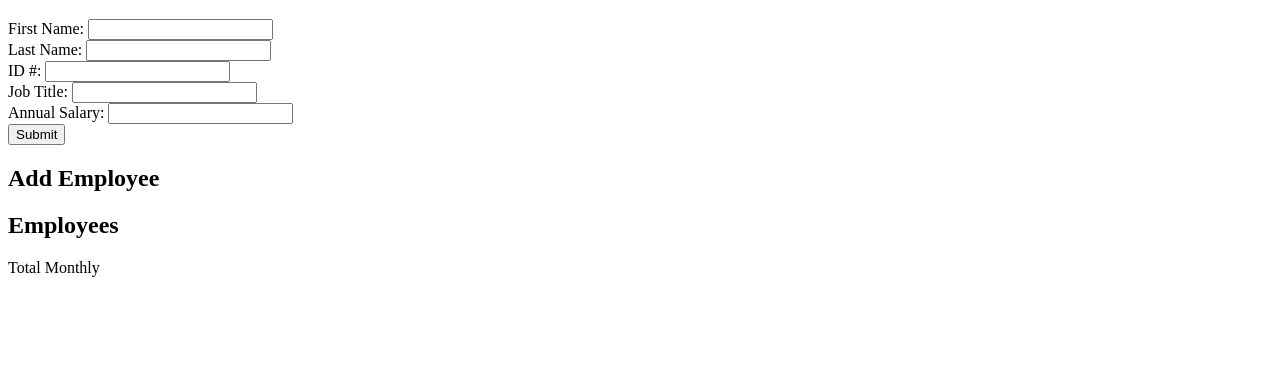
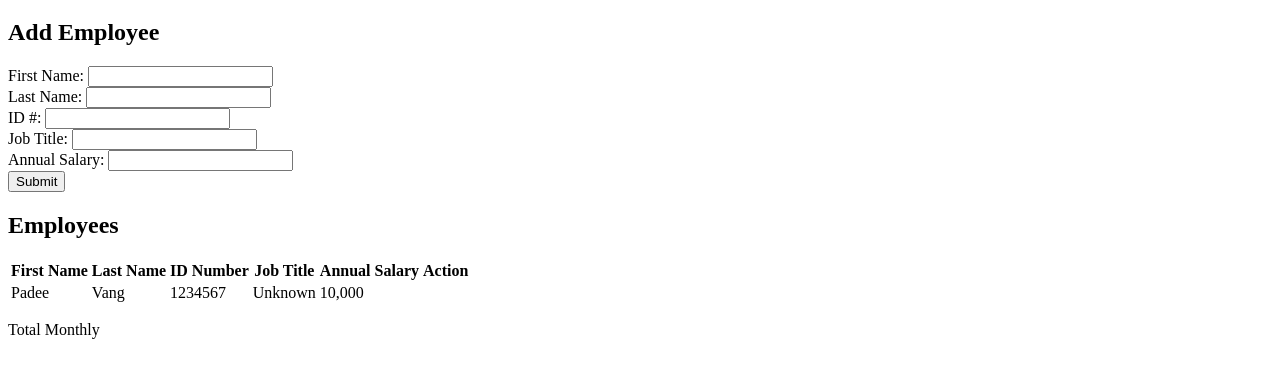
Before and after one commit to vang1100/weekend-salary-calculator, a website: page index.html in a window 1280 px wide. Shown: the part 61-436 px from the top of the page. Drawn offline with Linux system fonts and the light colour scheme.

Commit message:
testing first name input

```diff
--- /dev/null
+++ b/client.js
@@ -0,0 +1,16 @@
+console.log('hello world');
+
+function submitForm(event){
+    console.log('submit');
+    event.preventDefault();
+    let employeeTable = document.querySelector('#peopleData');
+    let firstNameVal = document.querySelector('#firstName').value;
+    console.log(firstName);
+
+    employeeTable.innerHTML += `
+    <tr>
+        <td>${firstNameVal}<td>
+        <td><button onClick="deleteRemove(event)" class="remove-button">Remove</button></td>
+    </tr>
+    `
+}
--- a/index.html
+++ b/index.html
@@ -13,26 +13,61 @@
   </header>
 
   <main>
-
+    <div id="content">
+    <h2>Add Employee</h2>
     <form class="salary-form" onSubmit="submitForm(event)">
-      First Name: <input data-testid="firstNameInput" type="text" /><br />
-      Last Name: <input data-testid="lastNameInput" type="text" /><br />
-      ID #: <input data-testid="idInput" type="number" /><br />
-      Job Title: <input data-testid="titleInput" type="text" /><br />
-      Annual Salary: <input data-testid="annualSalaryInput" type="number" /><br />
+      First Name: <input id="firstName" data-testid="firstNameInput" type="text" />
+      <br />
+      Last Name: <input data-testid="lastNameInput" type="text" />
+      <br />
+      ID #: <input data-testid="idInput" type="number" />
+      <br />
+      Job Title: <input data-testid="titleInput" type="text" />
+      <br />
+      Annual Salary: <input data-testid="annualSalaryInput" type="number" />
+      <br />
 
     <button data-testid="submitButton">Submit</button>
 
   </form>
 
-    <h2>Add Employee</h2>
+    <table id="employees">
     <h2>Employees</h2>
+     <!-- Table heading displays the descriptions -->
+     <thead>
+      <tr>
+          <th>First Name</th>
+          <th>Last Name</th>
+          <th>ID Number</th>
+          <th>Job Title</th>
+          <th>Annual Salary</th>
+          <th>Action</th>
+      </tr>
+  </thead>
+  <tbody id="peopleData">
+      <tr>
+          <td>Padee</td>
+          <td>Vang</td>
+          <td>1234567</td>
+          <td>Unknown</td>
+          <td>10,000</td>
+
+
+      </div></td>
+      </tr>
+
+      <!-- innerHTML -->
+  </tbody>
+</table>
+
+
   </main>
 
   <footer>
     <p>Total Monthly</p>
   </footer>
-
+  <script src="client.js"></script>
+</div>
 </body>
 
 </html>
```
